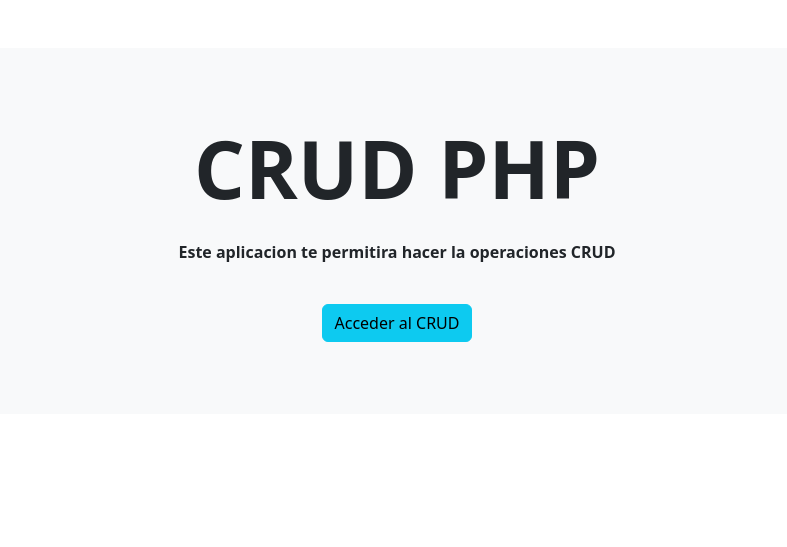
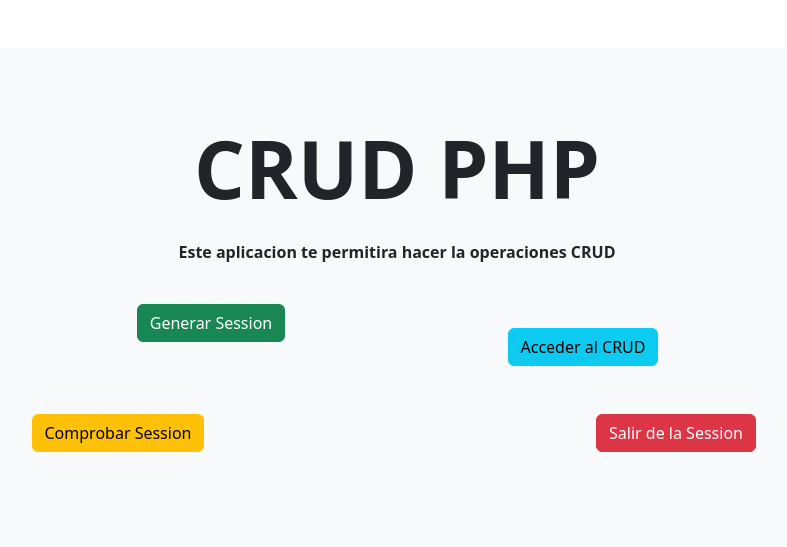
Before and after one commit to DanielMeza8/PDO, a PHP site: page /home in a window 1280 px wide. Shown: the top 547 px of the page, without its empty margins (243-1030 px from the left). Run offline with PHP 8.4, Linux system fonts and the light colour scheme.

Commit message:
version 2

```diff
--- a/app/views/home.php
+++ b/app/views/home.php
@@ -3,10 +3,31 @@
         <div class="col py-5">
             <h1 class="display-1 text-center fw-bold"><strong>CRUD PHP</strong></h1>
             <p class="mt-4 fw-bolder">Este aplicacion te permitira hacer la operaciones CRUD</p>
-            <a href="./read" class="btn btn-info mt-4">Acceder al CRUD</a>
+            <div class="row py-4">
+
+                <div class="d-flex justify-content-center">
+                    <div class="col-4">
+                        <span id="session" class="btn btn-success">Generar Session</span>
+                    </div>
+                    <div class="col-4">
+                        <a href="./read" class="btn btn-info mt-4">Acceder al CRUD</a>
+                    </div>
+                </div>
+            </div>
+            <div class="row py-4">
+                <div class="d-flex justify-content-center">
+                    <div class="col-6">
+                        <a class="btn btn-warning" href="./comprobarSesion">Comprobar Session</a>
+                    </div>
+                    <div class="col-6">
+                        <a class="btn btn-danger" href="./salirSesion">Salir de la Session</a>
+                    </div>
+                </div>
+            </div>
         </div>
     </div>
 </div>
+
 
 
 <!--
--- a/app/views/includes/scripts.php
+++ b/app/views/includes/scripts.php
@@ -1,2 +1,3 @@
 <script src="./public/js/bootstrap/bootstrap.min.js"></script>
 <script src="./public/js/sweetalert/sweetalert.min.js"></script>
+<script src="./public/js/login/comprobarSesion.js"></script>
--- a/index.php
+++ b/index.php
@@ -1,3 +1,8 @@
+<?php
+    session_start();
+
+?>
+
 <!DOCTYPE html>
 <html lang="en">
 <head>
@@ -13,30 +18,64 @@
                     include "./app/views/home.php";
                     break;
                 case 'read':
+                    if (isset($_SESSION['id_session'])) {
                         $contactos = $crud->read();
                         include "./app/views/read.php";
+                    }else{
+                        header("location: ./home");
+                    }
                     break;
                 case 'readCategorias':
+                    if (isset($_SESSION['id_session'])) {
                         $categorias = $crud->readCategorias();
                         include "./app/views/categorias/read.php";
+                    }else{
+                        header("location: ./home");
+                    }
                     break;
                 case 'update':
+                    if (isset($_SESSION['id_session'])) {
                         $contacto = $crud->show($_GET["id"]);
                         include "./app/views/update.php";
+                    }else{
+                        header("location: ./home");
+                    }
                     break;
                 case 'create':
+                    if (isset($_SESSION['id_session'])) {
                         $categorias = $crud->readCategorias();
                         include "./app/views/create.php";
+                    }else{
+                        header("location: ./home");
+                    }
                     break;
                 case 'delete':
+                    if (isset($_SESSION['id_session'])) {
                         include "./app/views/delete.php";
+                    }else{
+                        header("location: ./home");
+                    }
                     break;
                 case 'categoriasAgregar':
+                    if (isset($_SESSION['id_session'])) {
                         include "./app/views/categorias.agregar.php";
+                    }else{
+                        header("location: ./home");
+                    }
                     break;
                 case 'categoriasActualizar':
+                    if (isset($_SESSION['id_session'])) {
                         $categorias = $crud->showCategoria($_GET["id"]);
                         include "./app/views/categorias/update.php";
+                    }else{
+                        header("location: ./home");
+                    }
+                    break;
+                case 'comprobarSesion':
+                    include "./app/views/login/comprobar.php";
+                    break;
+                case 'salirSesion':
+                    include "./app/controller/login/close.php";
                     break;
                 default:
                     header("location: ./read");
--- /dev/null
+++ b/public/js/login/comprobarSesion.js
@@ -0,0 +1,12 @@
+$(document).ready(() => {
+    $('#session').click(() => {
+        $.ajax({
+            type: "POST",
+            data: 'id_session=' + parseInt(Math.random() * 10),
+            url: "./app/controller/login/session.php",
+            success: (response) => {
+                alert(`Sesion ID: ${response}`);
+            }
+        })
+    })
+});
```
Also changed, not shown: app/controller/login/close.php (added, +9 -0 lines), app/controller/login/session.php (added, +8 -0 lines), app/views/login/comprobar.php (added, +32 -0 lines). Lines whose indentation alone changed are shown as unchanged.
